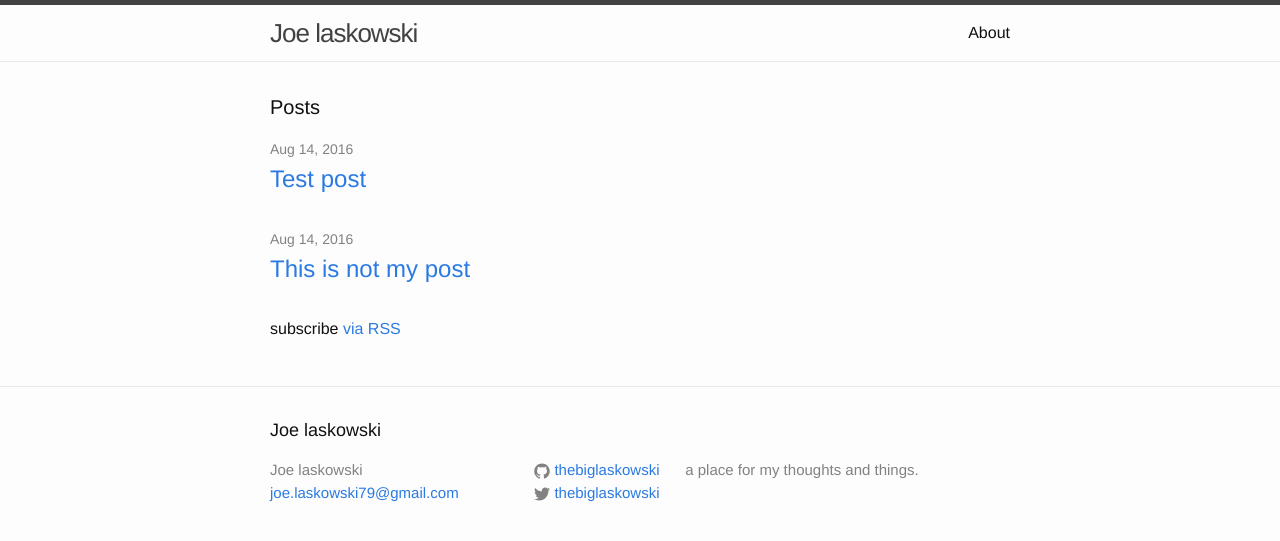
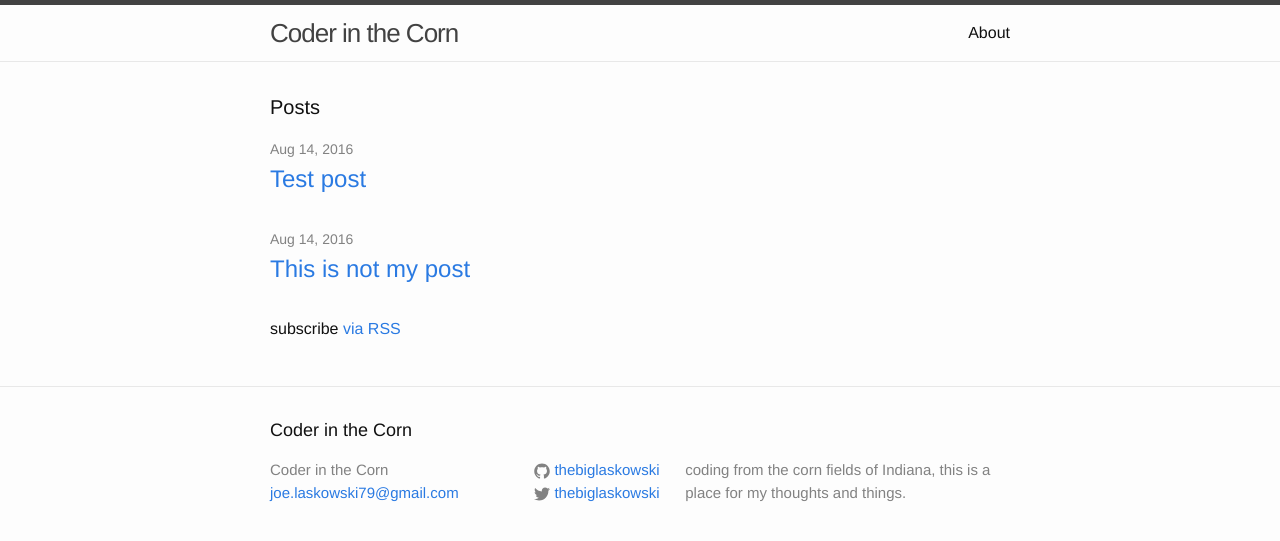
Before and after one commit to TheBigLaskowski/blog, a Jekyll site: the page built from index.html, in a window 1280 px wide. Shown: the top 541 px of the page. Built offline with Jekyll 4.4.1, drawn with Linux system fonts in a browser that asks for light colours.

Commit message:
changed site title and description

```diff
--- a/_config.yml
+++ b/_config.yml
@@ -6,10 +6,10 @@
 # 'jekyll serve'. If you change this file, please restart the server process.
 
 # Site settingss
-title: Joe laskowski
+title: Coder in the Corn
 email: joe.laskowski79@gmail.com
 description: > # this means to ignore newlines until "baseurl:"
-  a place for my thoughts and things.
+  coding from the corn fields of Indiana, this is a place for my thoughts and things.
 baseurl: "" # the subpath of your site, e.g. /blog
 url: "http://joelaskowski.me" # the base hostname & protocol for your site
 twitter_username: thebiglaskowski
```
